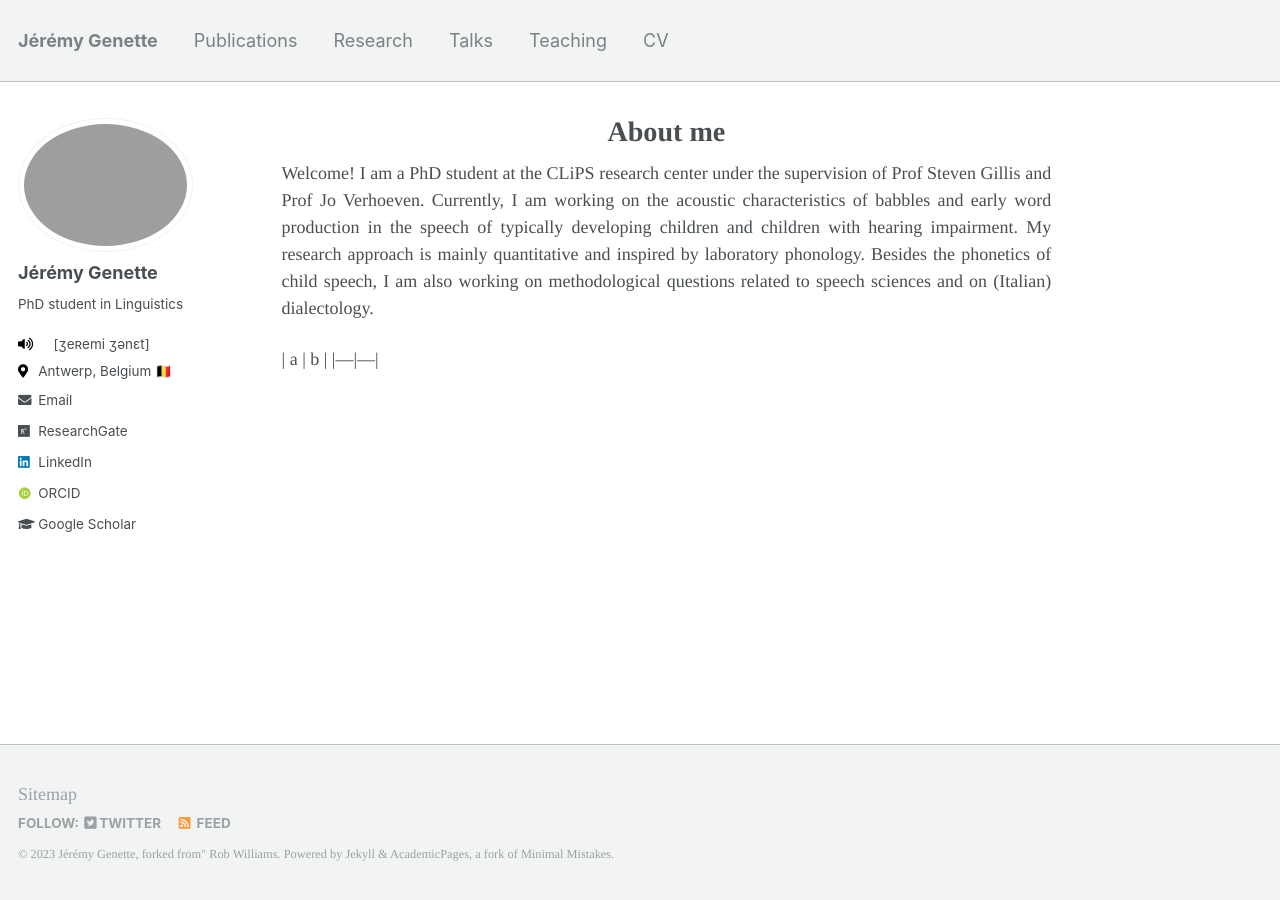
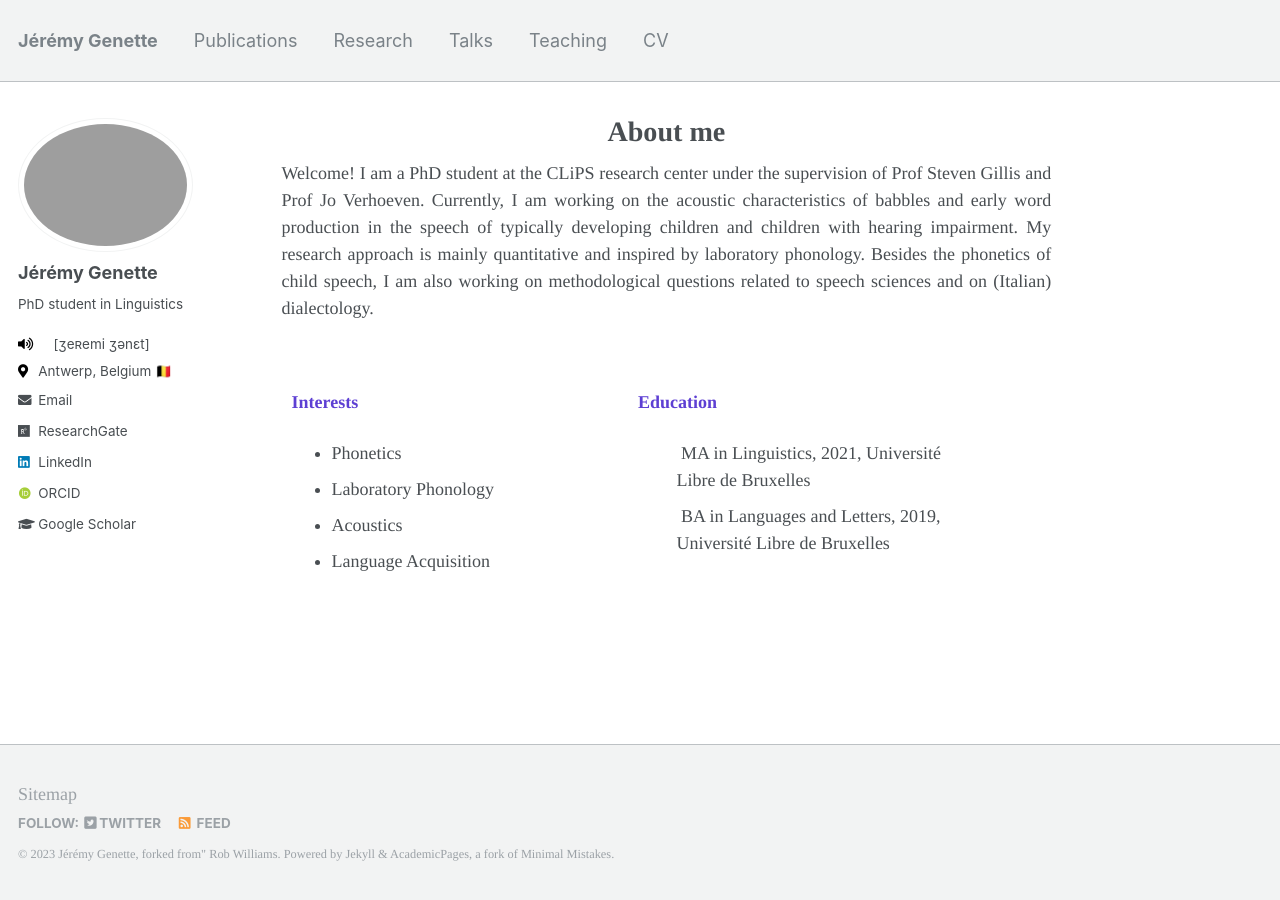
Before and after one commit to jgenette/jgenette.github.io, a Jekyll site: the page built from _pages/about.md, in a window 1280 px wide. Built offline with Jekyll 4.4.1, drawn with Linux system fonts in a browser that asks for light colours; some web fonts are replaced.

Commit message:
Update about.md

```diff
--- a/_pages/about.md
+++ b/_pages/about.md
@@ -9,5 +9,45 @@ redirect_from:
 ---
 Welcome! I am a PhD student at the CLiPS research center under the supervision of Prof Steven Gillis and Prof Jo Verhoeven. Currently, I am working on the acoustic characteristics of babbles and early word production in the speech of typically developing children and children with hearing impairment. My research approach is mainly quantitative and inspired by laboratory phonology. Besides the phonetics of child speech, I am also working on methodological questions related to speech sciences and on (Italian) dialectology.
 
-| a | b |
-|---|---|
+<style>
+.column {
+    float: left;
+    padding: 10px;
+    width: 45%;
+}
+
+/* Clear floats after the columns */
+.row:after {
+    content: "";
+    display: table;
+    clear: both;
+}
+</style>
+
+<div class="row">
+
+<div class="column">
+<h3>Interests</h3>
+<ul class="ul-interests">
+<li>Phonetics</li>
+<li>Laboratory Phonology</li>
+<li>Acoustics</li>
+<li>Language Acquisition</li>
+</ul>
+</div>
+
+<div class="column">
+<h3>Education</h3>
+<ul class="ul-edu fa-ul">
+<li>
+<i class="fa fa-mortar-board"></i> MA in Linguistics, 2021, Université Libre de Bruxelles
+</li>
+
+<li>
+<i class="fa fa-mortar-board"></i> BA in Languages and Letters, 2019, Université Libre de Bruxelles
+</li>
+
+</ul>
+</div>
+
+</div>
```
